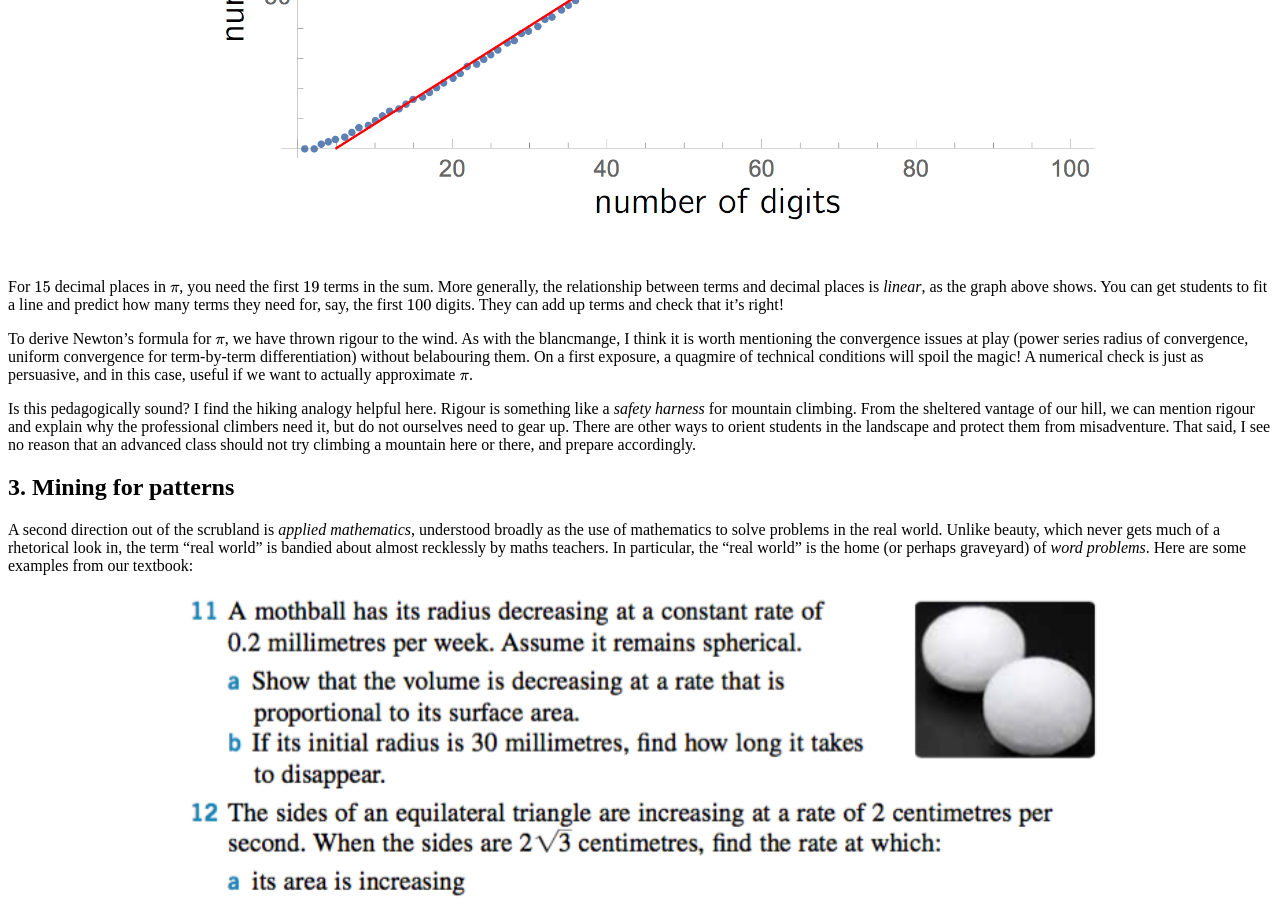
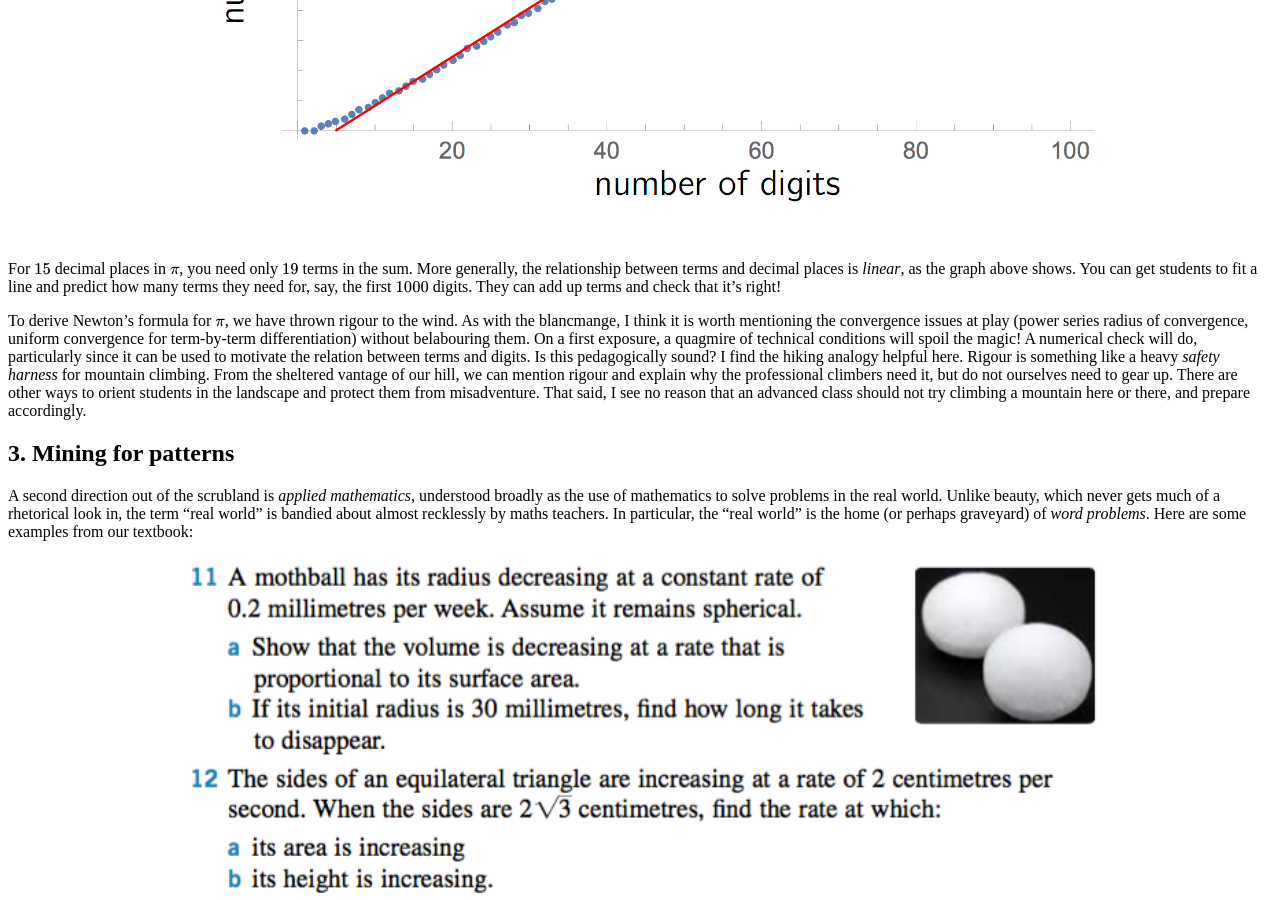
Before and after one commit to hapax/hapax.github.io, a Jekyll site: the page built from assets/teaching.md, in a window 1280 px wide and 900 px high, scrolled down 15154 px. Built offline with Jekyll 4.4.1, drawn with Linux system fonts in a browser that asks for light colours; our own code applies the rules of GitHub Pages for plain Markdown files; formulas are drawn with MathJax 3; a script that is not in the unit is left out; some of the changed text lies outside the part shown.

Commit message:
Update teaching.md

```diff
--- a/assets/teaching.md
+++ b/assets/teaching.md
@@ -762,12 +760,12 @@
 	</div>
 	</figure>
 
-For $15$ decimal places in $\pi$, you need the first $19$ terms in the
+For $15$ decimal places in $\pi$, you need only $19$ terms in the
 sum.
 More generally, the relationship between terms and decimal places is
 *linear*, as the graph above shows.
 You can get students to fit a line and predict how many terms they
-need for, say, the first $100$ digits.
+need for, say, the first $1000$ digits.
 They can add up terms and check that it's right!
 
 To derive Newton's formula for $\pi$, we have thrown rigour to the
@@ -776,12 +774,11 @@
 issues at play (power series radius of convergence, uniform
 convergence for term-by-term differentiation) without belabouring them.
 On a first exposure, a quagmire of technical conditions will spoil the magic!
-A numerical check is just as persuasive, and in this case, useful if
-we want to actually approximate $\pi$.
-
+A numerical check will do, particularly since it can be used to
+motivate the relation between terms and digits.
 Is this pedagogically sound?
 I find the hiking analogy helpful here.
-Rigour is something like a *safety harness* for mountain climbing.
+Rigour is something like a heavy *safety harness* for mountain climbing.
 From the sheltered vantage of our hill, we can mention rigour and explain
 why the professional climbers need it, but do not ourselves need to
 gear up.
@@ -915,11 +912,11 @@
    $R(t)$ depends on time.
    It is a little easier to calculate how the *mass* of the ball changes
    with time.
-   First, show that if $m_\text{N}$ is the mass of a napthalene molecule, and
+   Show that if $m_\text{N}$ is the mass of a napthalene molecule, and
    $M$ the mass of the moth ball, then
 
    $$
-   \frac{dM}{dt} = -m_\text{N}G(R) = -4 \pi m_\text{N} D c_\text{sub} R.
+   \frac{dM}{dt} = -m_\text{N}G(R) = -4 \pi m_\text{N} c_\text{sub}D R.
    $$
 
 6. If $\rho$ is the mass density of the moth ball, show that we can
@@ -956,16 +953,14 @@
 
 ----
 
-This is more conceptually challenging than the first moth ball question,
-but we are not straying from mathematics since the physics and chemistry has been "precomputed".
-It's a related rates problem embedded in a real world application.
-
 #### 3.2. Irodov's triangle <a id="sec-3-2" name="sec-3-2"></a>
 
 Our next problem elaborates on a classic pursuit puzzle, first posed
 in [Igor Irodov's](https://en.wikipedia.org/wiki/Igor_Irodov)
 [*Problems in General Physics*](https://archive.org/details/IrodovProblemsInGeneralPhysics)
-and later [popularised](http://www.cambridgeblog.org/2008/10/win-a-new-martin-gardner-book-5/) by [Martin Gardner](https://en.wikipedia.org/wiki/Martin_gardner).
+and later
+[popularised](http://www.cambridgeblog.org/2008/10/win-a-new-martin-gardner-book-5/)
+by [Martin Gardner](https://en.wikipedia.org/wiki/Martin_gardner).
 Three homing missiles $M_1, M_2, M_3$ are fired at each
 other from the vertices of an equilateral triangle.
 The triangle has side $\ell$, and missile $M_1$ homes in on $M_2$, $M_2$ on $M_3$, and
@@ -1812,3 +1803,7 @@
 This is different from trying to include "weak" students by making
 things dull and easy!
 No one benefits, since it reinforces stereotypes and turns everyone off.
+
+This is more conceptually challenging than the first moth ball question,
+but we are not straying from mathematics since the physics and chemistry has been "precomputed".
+It's a related rates problem embedded in a real world application.
```
Also changed, not shown: other parts of assets/teaching.md (+11 -17 lines).
